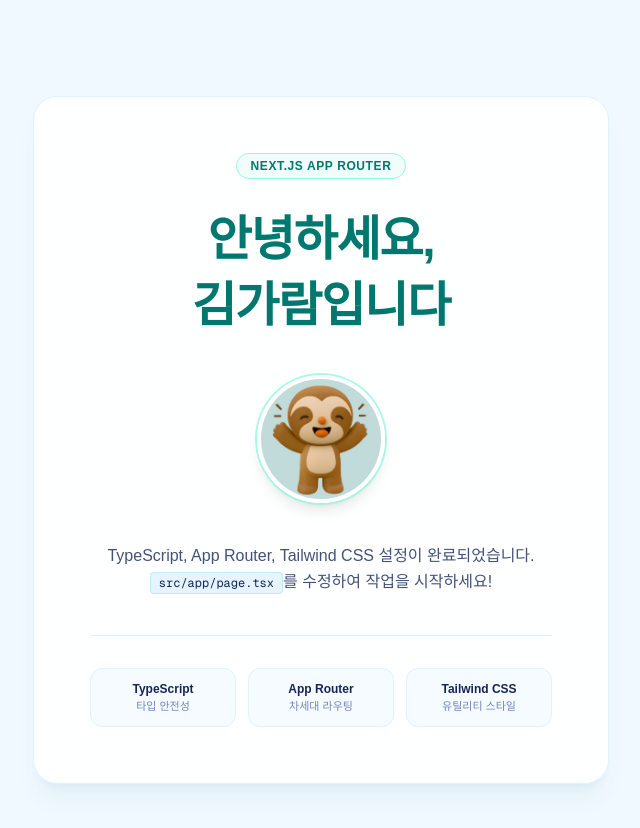
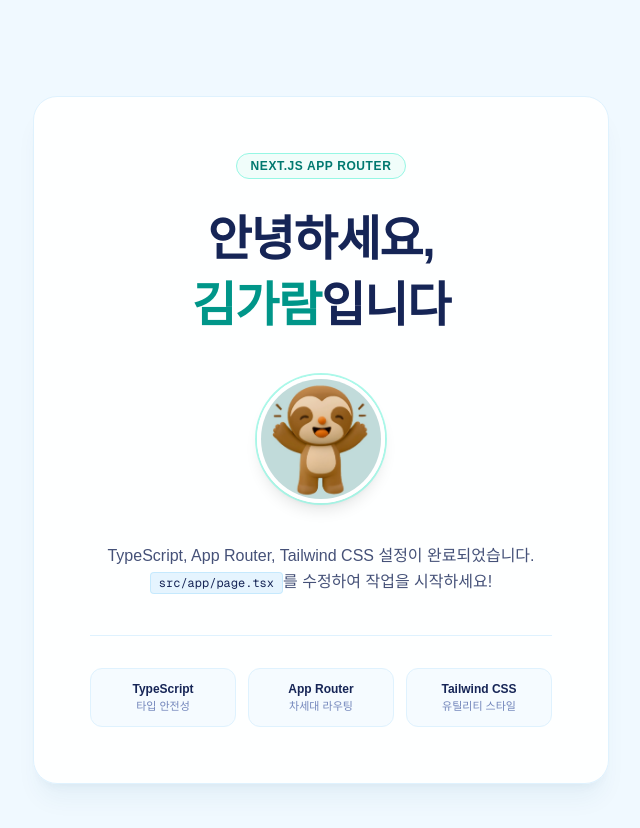
Before and after one commit to Gloria3513/my-first-site-demo, a Next.js app: page / in a window 1280 px wide. Shown: the top 828 px of the page, without its empty margins (319-959 px from the left). Built offline with nearby package versions, Linux system fonts and the light colour scheme.

Commit message:
이름 글자색 청록으로

```diff
--- a/src/app/page.tsx
+++ b/src/app/page.tsx
@@ -10,8 +10,8 @@ export default function Home() {
         </div>
 
         {/* 메인 제목 */}
-        <h1 className="text-3xl sm:text-4xl md:text-5xl font-black tracking-tight text-teal-700 leading-snug break-keep mb-7 sm:mb-9">
-          안녕하세요, 김가람입니다
+        <h1 className="text-3xl sm:text-4xl md:text-5xl font-black tracking-tight text-blue-950 leading-snug break-keep mb-7 sm:mb-9">
+          안녕하세요, <span className="text-teal-600">김가람</span>입니다
         </h1>
 
         {/* 프로필 사진 (제목과 사진 사이, 사진과 소개 문장 사이 넉넉한 간격) */}
```
